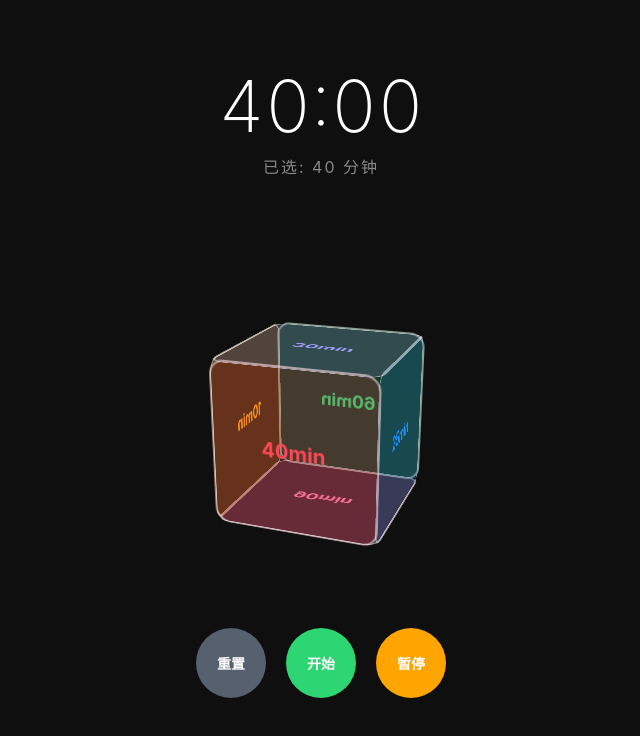
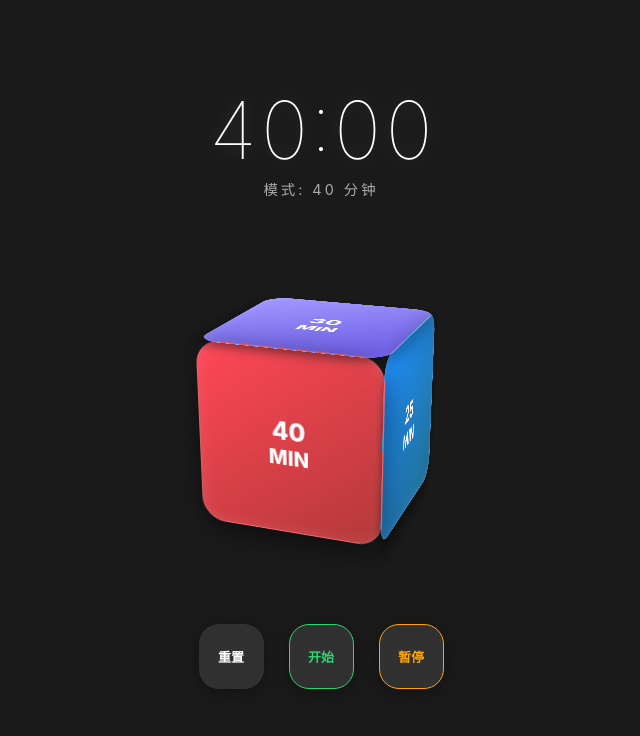
Before and after one commit to Jessica-xyx/cube-timer, a plain HTML site: page index.html in a window 1280 px wide. Shown: the whole page, without its empty margins (319-959 px from the left). Drawn offline with Linux system fonts and the light colour scheme.

Commit message:
Update index.html

```diff
--- a/index.html
+++ b/index.html
@@ -3,56 +3,77 @@
 <head>
     <meta charset="UTF-8">
     <meta name="viewport" content="width=device-width, initial-scale=1.0, maximum-scale=1.0, user-scalable=no">
-    <title>3D拨动计时器</title>
+    <title>磨砂魔方计时器</title>
     <style>
-        :root { --size: 160px; }
-        body { margin: 0; background: #0f0f0f; color: white; font-family: -apple-system, sans-serif; height: 100vh; display: flex; flex-direction: column; align-items: center; justify-content: space-around; touch-action: none; }
+        :root { --size: 180px; }
+        body { margin: 0; background: #1a1a1a; color: white; font-family: -apple-system, system-ui, sans-serif; height: 100vh; display: flex; flex-direction: column; align-items: center; justify-content: space-around; touch-action: none; overflow: hidden; }
 
         /* 3D 场景 */
-        .scene { width: var(--size); height: var(--size); perspective: 800px; margin-top: 40px; }
-        .cube { width: 100%; height: 100%; position: relative; transform-style: preserve-3d; transform: rotateX(-20deg) rotateY(-20deg); transition: transform 0.5s ease-out; }
+        .scene { width: var(--size); height: var(--size); perspective: 1000px; }
+        .cube { width: 100%; height: 100%; position: relative; transform-style: preserve-3d; transform: rotateX(-20deg) rotateY(-20deg); transition: transform 0.6s cubic-bezier(0.23, 1, 0.32, 1); }
 
-        /* 六个面样式 */
-        .face { position: absolute; width: var(--size); height: var(--size); border: 2px solid rgba(255,255,255,0.5); display: flex; flex-direction: column; align-items: center; justify-content: center; font-size: 20px; font-weight: bold; background: rgba(255,255,255,0.1); border-radius: 15px; backface-visibility: visible; }
+        /* 六个面样式 - 核心改进点 */
+        .face {
+            position: absolute;
+            width: var(--size);
+            height: var(--size);
+            border: 1px solid rgba(255,255,255,0.2);
+            display: flex;
+            flex-direction: column;
+            align-items: center;
+            justify-content: center;
+            font-size: 24px;
+            font-weight: 800;
+            border-radius: 24px;
+            /* 重点：隐藏背面，防止透字 */
+            backface-visibility: hidden;
+            -webkit-backface-visibility: hidden;
+            /* 磨砂质感：不透明背景 */
+            background: #2a2a2a;
+            box-shadow: inset 0 0 15px rgba(255,255,255,0.1), 0 10px 30px rgba(0,0,0,0.5);
+        }
 
-        .front  { transform: rotateY(  0deg) translateZ(80px); background: rgba(255, 71, 87, 0.2); color: #ff4757; } /* 40m */
-        .back   { transform: rotateY(180deg) translateZ(80px); background: rgba(46, 213, 115, 0.2); color: #2ed573; } /* 60m */
-        .right  { transform: rotateY( 90deg) translateZ(80px); background: rgba(30, 144, 255, 0.2); color: #1e90ff; } /* 25m */
-        .left   { transform: rotateY(-90deg) translateZ(80px); background: rgba(255, 165, 2, 0.2); color: #ffa502; } /* 10m */
-        .top    { transform: rotateX( 90deg) translateZ(80px); background: rgba(162, 155, 254, 0.2); color: #a29bfe; } /* 30m */
-        .bottom { transform: rotateX(-90deg) translateZ(80px); background: rgba(253, 121, 168, 0.2); color: #fd79a8; } /* 90m */
-
-        .active-face { border: 3px solid #fff; box-shadow: 0 0 20px rgba(255,255,255,0.3); }
+        /* 各面颜色增强（磨砂质感渐变） */
+        .front  { transform: rotateY(  0deg) translateZ(90px); background: linear-gradient(145deg, #ff4757, #b33939); }
+        .back   { transform: rotateY(180deg) translateZ(90px); background: linear-gradient(145deg, #2ed573, #218c74); }
+        .right  { transform: rotateY( 90deg) translateZ(90px); background: linear-gradient(145deg, #1e90ff, #227093); }
+        .left   { transform: rotateY(-90deg) translateZ(90px); background: linear-gradient(145deg, #ffa502, #cc8e35); }
+        .top    { transform: rotateX( 90deg) translateZ(90px); background: linear-gradient(145deg, #a29bfe, #6c5ce7); }
+        .bottom { transform: rotateX(-90deg) translateZ(90px); background: linear-gradient(145deg, #fd79a8, #e84393); }
 
         /* 计时显示 */
-        #display-area { text-align: center; }
-        #timer-display { font-size: 4.5rem; font-weight: 200; font-variant-numeric: tabular-nums; margin-bottom: 5px; }
-        #current-mode { color: #888; letter-spacing: 2px; }
+        #display-area { text-align: center; margin-top: 20px; }
+        #timer-display { font-size: 5rem; font-weight: 100; font-variant-numeric: tabular-nums; text-shadow: 0 0 20px rgba(255,255,255,0.2); }
+        #current-mode { color: #aaa; letter-spacing: 3px; font-size: 0.9rem; text-transform: uppercase; }
 
-        /* 按钮控制 */
-        .controls { display: flex; gap: 20px; margin-bottom: 40px; }
-        button { width: 70px; height: 70px; border-radius: 50%; border: none; font-weight: bold; font-size: 14px; cursor: pointer; transition: transform 0.1s; }
-        button:active { transform: scale(0.9); }
-        #start-btn { background: #2ed573; color: white; }
-        #pause-btn { background: #ffa502; color: white; }
-        #reset-btn { background: #57606f; color: white; }
+        /* 控制按钮 */
+        .controls { display: flex; gap: 25px; margin-bottom: 50px; }
+        button {
+            width: 65px; height: 65px; border-radius: 20px; border: none;
+            font-weight: bold; font-size: 13px; color: white;
+            background: rgba(255,255,255,0.1); backdrop-filter: blur(10px);
+            box-shadow: 0 4px 15px rgba(0,0,0,0.3); transition: all 0.2s;
+        }
+        button:active { transform: scale(0.9); background: rgba(255,255,255,0.2); }
+        #start-btn { border: 1px solid #2ed573; color: #2ed573; }
+        #pause-btn { border: 1px solid #ffa502; color: #ffa502; }
     </style>
 </head>
 <body>
 
     <div id="display-area">
         <div id="timer-display">00:00</div>
-        <div id="current-mode">拨动魔方选择时间</div>
+        <div id="current-mode">拨动魔方</div>
     </div>
 
     <div class="scene">
         <div class="cube" id="cube">
-            <div class="face front" data-time="40">40min</div>
-            <div class="face back" data-time="60">60min</div>
-            <div class="face right" data-time="25">25min</div>
-            <div class="face left" data-time="10">10min</div>
-            <div class="face top" data-time="30">30min</div>
-            <div class="face bottom" data-time="90">90min</div>
+            <div class="face front">40<br><small>MIN</small></div>
+            <div class="face back">60<br><small>MIN</small></div>
+            <div class="face right">25<br><small>MIN</small></div>
+            <div class="face left">10<br><small>MIN</small></div>
+            <div class="face top">30<br><small>MIN</small></div>
+            <div class="face bottom">90<br><small>MIN</small></div>
         </div>
     </div>
 
@@ -74,55 +95,58 @@
         const timerDisplay = document.getElementById('timer-display');
         const modeDisplay = document.getElementById('current-mode');
 
-        // --- 1. 手势控制旋转 ---
+        // 手势旋转逻辑
         document.addEventListener('touchstart', e => {
             startX = e.touches[0].pageX;
             startY = e.touches[0].pageY;
+            cube.style.transition = 'none'; // 滑动时取消动画随手
         });
 
         document.addEventListener('touchmove', e => {
             const deltaX = e.touches[0].pageX - startX;
             const deltaY = e.touches[0].pageY - startY;
-            rotateY += deltaX * 0.5;
-            rotateX -= deltaY * 0.5;
+            rotateY += deltaX * 0.6;
+            rotateX -= deltaY * 0.6;
             cube.style.transform = `rotateX(${rotateX}deg) rotateY(${rotateY}deg)`;
             startX = e.touches[0].pageX;
             startY = e.touches[0].pageY;
         });
 
         document.addEventListener('touchend', () => {
-            // 自动吸附最近的面
+            cube.style.transition = 'transform 0.6s cubic-bezier(0.23, 1, 0.32, 1)';
             rotateX = Math.round(rotateX / 90) * 90;
             rotateY = Math.round(rotateY / 90) * 90;
             cube.style.transform = `rotateX(${rotateX}deg) rotateY(${rotateY}deg)`;
             detectFace();
         });
 
-        // --- 2. 识别哪一面朝向用户 ---
         function detectFace() {
-            // 这里简化逻辑：通过旋转角度判断面
-            const x = ((rotateX % 360) + 360) % 360;
-            const y = ((rotateY % 360) + 360) % 360;
+            const x = ((Math.round(rotateX / 90) % 4) + 4) % 4;
+            const y = ((Math.round(rotateY / 90) % 4) + 4) % 4;
 
-            let time = 40; // 默认
-            if (x === 0 || x === 360) {
+            let time = 40;
+            // 简化的角度-时间映射逻辑
+            if (x === 0) {
                 if (y === 0) time = 40;
-                else if (y === 90) time = 10;
-                else if (y === 180) time = 60;
-                else if (y === 270) time = 25;
-            } else if (x === 90 || x === 270) {
-                time = (x === 90) ? 90 : 30;
-            }
+                else if (y === 1) time = 10;
+                else if (y === 2) time = 60;
+                else if (y === 3) time = 25;
+            } else if (x === 1) { time = 30; }
+            else if (x === 2) {
+                if (y === 0) time = 60;
+                else if (y === 1) time = 25;
+                else if (y === 2) time = 40;
+                else if (y === 3) time = 10;
+            } else if (x === 3) { time = 90; }
 
             currentTargetTime = time;
             if (!isRunning) {
                 timeLeft = time * 60;
                 updateDisplay();
-                modeDisplay.innerText = `已选: ${time} 分钟`;
+                modeDisplay.innerText = `模式: ${time} 分钟`;
             }
         }
 
-        // --- 3. 计时逻辑 ---
         function updateDisplay() {
             const m = Math.floor(timeLeft / 60);
             const s = timeLeft % 60;
@@ -138,19 +162,21 @@
                 if (timeLeft <= 0) {
                     clearInterval(countdown);
                     isRunning = false;
-                    alert("时间到！即将循环...");
-                    timeLeft = currentTargetTime * 60; // 自动重置循环
+                    // 循环逻辑
+                    timeLeft = currentTargetTime * 60;
                     startTimer();
+                    // 简单的声音提示（浏览器允许的情况下）
+                    const audioCtx = new (window.AudioContext || window.webkitAudioContext)();
+                    const osc = audioCtx.createOscillator();
+                    osc.connect(audioCtx.destination);
+                    osc.start();
+                    osc.stop(0.5);
                 }
             }, 1000);
         }
 
-        // --- 4. 按钮绑定 ---
         document.getElementById('start-btn').onclick = startTimer;
-        document.getElementById('pause-btn').onclick = () => {
-            clearInterval(countdown);
-            isRunning = false;
-        };
+        document.getElementById('pause-btn').onclick = () => { clearInterval(countdown); isRunning = false; };
         document.getElementById('reset-btn').onclick = () => {
             clearInterval(countdown);
             isRunning = false;
@@ -158,8 +184,7 @@
             updateDisplay();
         };
 
-        // 初始化显示
-        detectFace();
+        detectFace(); // 初始化检测
     </script>
 </body>
 </html>
```
